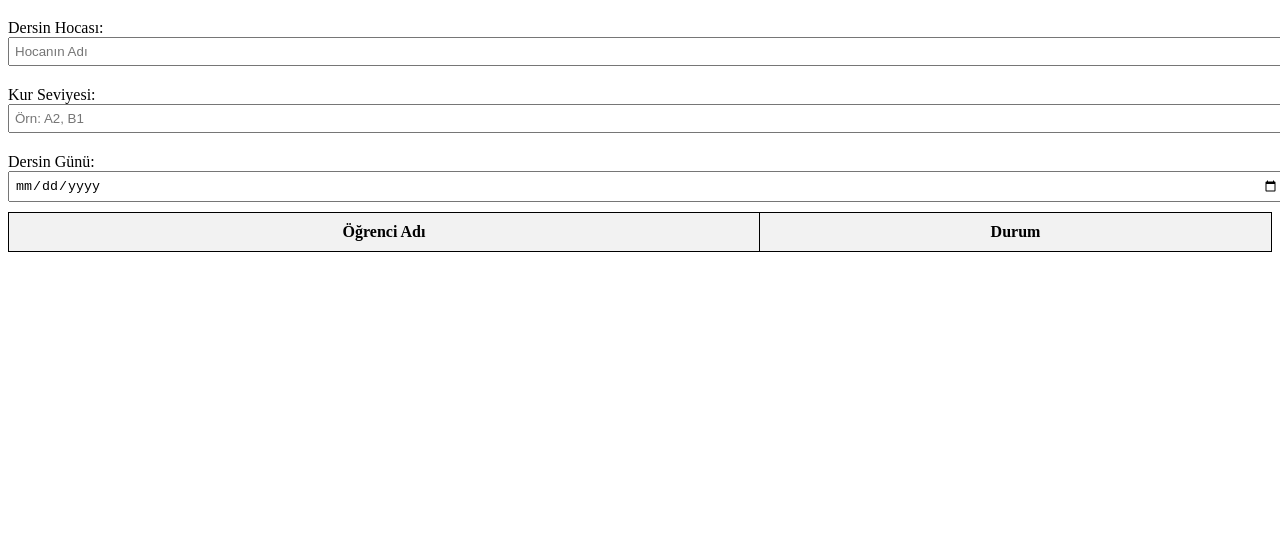
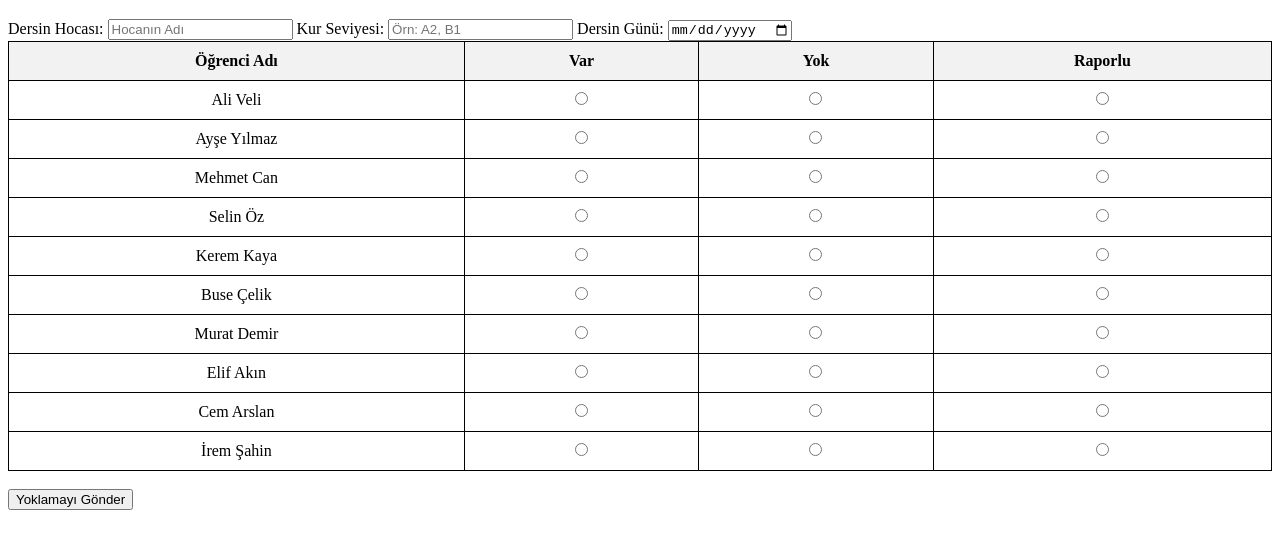
Before and after one commit to onurqlp/yoklama, a plain HTML site: page index.html in a window 1280 px wide. Shown: the part 61-610 px from the top of the page. Drawn offline with Linux system fonts and the light colour scheme.

Commit message:
Update index.html

```diff
--- a/index.html
+++ b/index.html
@@ -9,7 +9,7 @@
       width: 100%;
       border-collapse: collapse;
     }
-    table, th, td {
+    th, td {
       border: 1px solid black;
       padding: 10px;
       text-align: center;
@@ -17,14 +17,12 @@
     th {
       background-color: #f2f2f2;
     }
-    label {
-      display: block;
-      margin-top: 10px;
+    input[type="radio"] {
+      margin: 0 10px;
     }
-    input, select, textarea {
-      margin-bottom: 10px;
-      width: 100%;
-      padding: 5px;
+    .header-row {
+      background-color: #f2f2f2;
+      font-weight: bold;
     }
   </style>
 </head>
@@ -32,7 +30,6 @@
 
   <h1>Yoklama Sistemi</h1>
 
-  <!-- Öğretmen bilgilerini gireceği alanlar -->
   <form action="https://formspree.io/f/meojylgp" method="POST">
     <label for="teacherName">Dersin Hocası:</label>
     <input type="text" id="teacherName" name="teacherName" placeholder="Hocanın Adı" required>
@@ -46,7 +43,80 @@
     <!-- Yoklama tablosu -->
     <table>
       <thead>
+        <tr class="header-row">
+          <th>Öğrenci Adı</th>
+          <th>Var</th>
+          <th>Yok</th>
+          <th>Raporlu</th>
+        </tr>
+      </thead>
+      <tbody>
         <tr>
-          <th>Öğrenci Adı</th>
-          <th>Durum</th>
-        </
+          <td>Ali Veli</td>
+          <td><input type="radio" name="student1" value="Var" required></td>
+          <td><input type="radio" name="student1" value="Yok"></td>
+          <td><input type="radio" name="student1" value="Raporlu"></td>
+        </tr>
+        <tr>
+          <td>Ayşe Yılmaz</td>
+          <td><input type="radio" name="student2" value="Var" required></td>
+          <td><input type="radio" name="student2" value="Yok"></td>
+          <td><input type="radio" name="student2" value="Raporlu"></td>
+        </tr>
+        <tr>
+          <td>Mehmet Can</td>
+          <td><input type="radio" name="student3" value="Var" required></td>
+          <td><input type="radio" name="student3" value="Yok"></td>
+          <td><input type="radio" name="student3" value="Raporlu"></td>
+        </tr>
+        <tr>
+          <td>Selin Öz</td>
+          <td><input type="radio" name="student4" value="Var" required></td>
+          <td><input type="radio" name="student4" value="Yok"></td>
+          <td><input type="radio" name="student4" value="Raporlu"></td>
+        </tr>
+        <tr>
+          <td>Kerem Kaya</td>
+          <td><input type="radio" name="student5" value="Var" required></td>
+          <td><input type="radio" name="student5" value="Yok"></td>
+          <td><input type="radio" name="student5" value="Raporlu"></td>
+        </tr>
+        <tr>
+          <td>Buse Çelik</td>
+          <td><input type="radio" name="student6" value="Var" required></td>
+          <td><input type="radio" name="student6" value="Yok"></td>
+          <td><input type="radio" name="student6" value="Raporlu"></td>
+        </tr>
+        <tr>
+          <td>Murat Demir</td>
+          <td><input type="radio" name="student7" value="Var" required></td>
+          <td><input type="radio" name="student7" value="Yok"></td>
+          <td><input type="radio" name="student7" value="Raporlu"></td>
+        </tr>
+        <tr>
+          <td>Elif Akın</td>
+          <td><input type="radio" name="student8" value="Var" required></td>
+          <td><input type="radio" name="student8" value="Yok"></td>
+          <td><input type="radio" name="student8" value="Raporlu"></td>
+        </tr>
+        <tr>
+          <td>Cem Arslan</td>
+          <td><input type="radio" name="student9" value="Var" required></td>
+          <td><input type="radio" name="student9" value="Yok"></td>
+          <td><input type="radio" name="student9" value="Raporlu"></td>
+        </tr>
+        <tr>
+          <td>İrem Şahin</td>
+          <td><input type="radio" name="student10" value="Var" required></td>
+          <td><input type="radio" name="student10" value="Yok"></td>
+          <td><input type="radio" name="student10" value="Raporlu"></td>
+        </tr>
+      </tbody>
+    </table>
+
+    <br>
+    <button type="submit">Yoklamayı Gönder</button>
+  </form>
+
+</body>
+</html>
```
